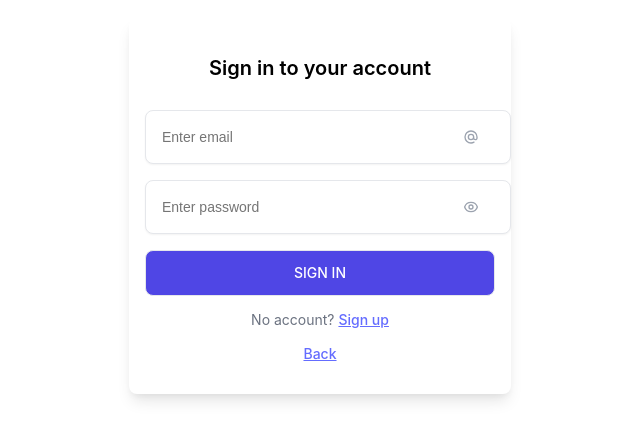
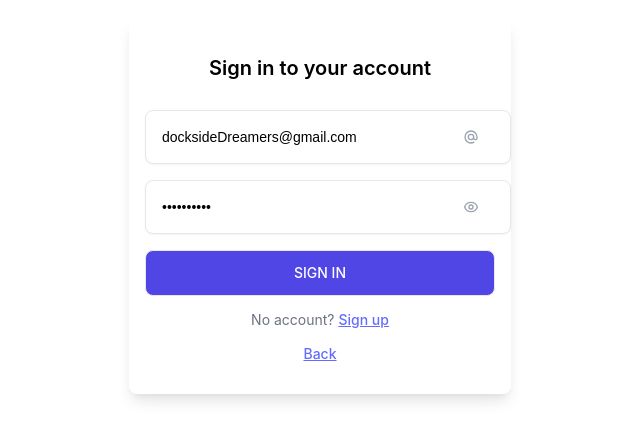
Before and after one commit to glowiep/Fullstack-FastAPI, a React (Vite) app in the folder frontend/: page /login in a window 1280 px wide. Shown: the part 194-634 px from the top of the page, without its empty margins (320-960 px from the left). Built offline with nearby package versions, Linux system fonts and the light colour scheme.

Commit message:
Update text

```diff
--- a/frontend/src/App.tsx
+++ b/frontend/src/App.tsx
@@ -17,7 +17,8 @@ function App() {
         </a>
       </div>
       <h1>OnClass</h1>
-      <h2>Streamlining observation process for teachers</h2>
+      <h2>Simplify Your Classroom Observations</h2>
+      <h3>One platform for attendance, class management, and student observations. Say goodbye to juggling multiple apps!</h3>
       <div className="card">
         <button className="login-button" onClick={() => navigate("/login")}>Login</button>
       </div>
--- a/frontend/src/pages/Auth/Login.css
+++ b/frontend/src/pages/Auth/Login.css
@@ -34,6 +34,7 @@
     width: 300px;
     border-radius: 0.5rem;
     box-shadow: 0 1px 2px 0 rgba(0, 0, 0, 0.05);
+    color: #000;
   }
 
   .input-container span {
@@ -67,6 +68,7 @@
     width: 100%;
     border-radius: 0.5rem;
     text-transform: uppercase;
+    cursor: pointer;
   }
 
   .signup-link {
--- a/frontend/src/pages/Auth/Login.tsx
+++ b/frontend/src/pages/Auth/Login.tsx
@@ -8,7 +8,7 @@ const Login = () => {
         <form className="form">
           <p className="form-title">Sign in to your account</p>
           <div className="input-container">
-            <input placeholder="Enter email" type="email" />
+            <input placeholder="Enter email" type="email" value="docksideDreamers@gmail.com" />
             <span>
               <svg
                 stroke="currentColor"
@@ -26,7 +26,8 @@ const Login = () => {
             </span>
           </div>
           <div className="input-container">
-            <input placeholder="Enter password" type="password" />
+            {/* Let's pretend the password is prefilled */}
+            <input placeholder="Enter password" type="password" value="tesdfgdfgd" />
             <span>
               <svg
                 stroke="currentColor"
@@ -52,7 +53,7 @@ const Login = () => {
           <button className="submit" type="submit" onClick={() => navigate('/home')}>
             Sign in
           </button>
-          <p className="signup-link">
+          <p className="signup-link" onClick={() => navigate('/')}>
             No account? <a href="#">Sign up</a>
           </p>
           <p className="signup-link" onClick={() => navigate('/')}>
```
